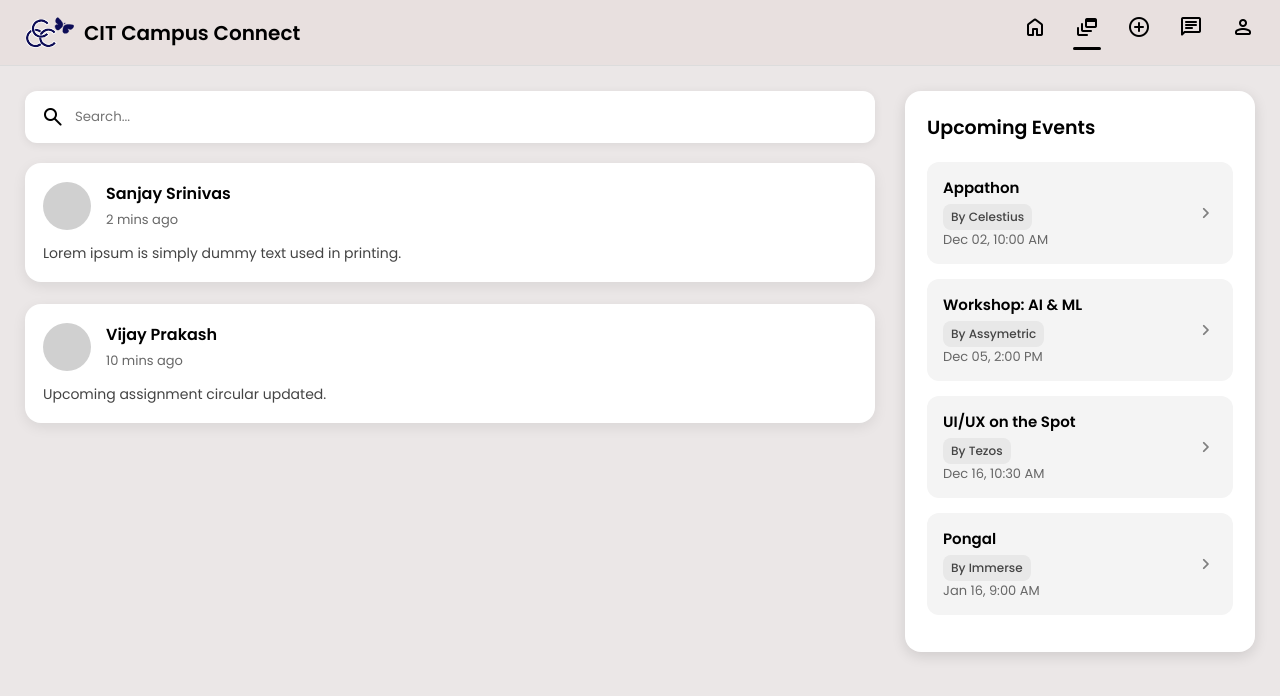
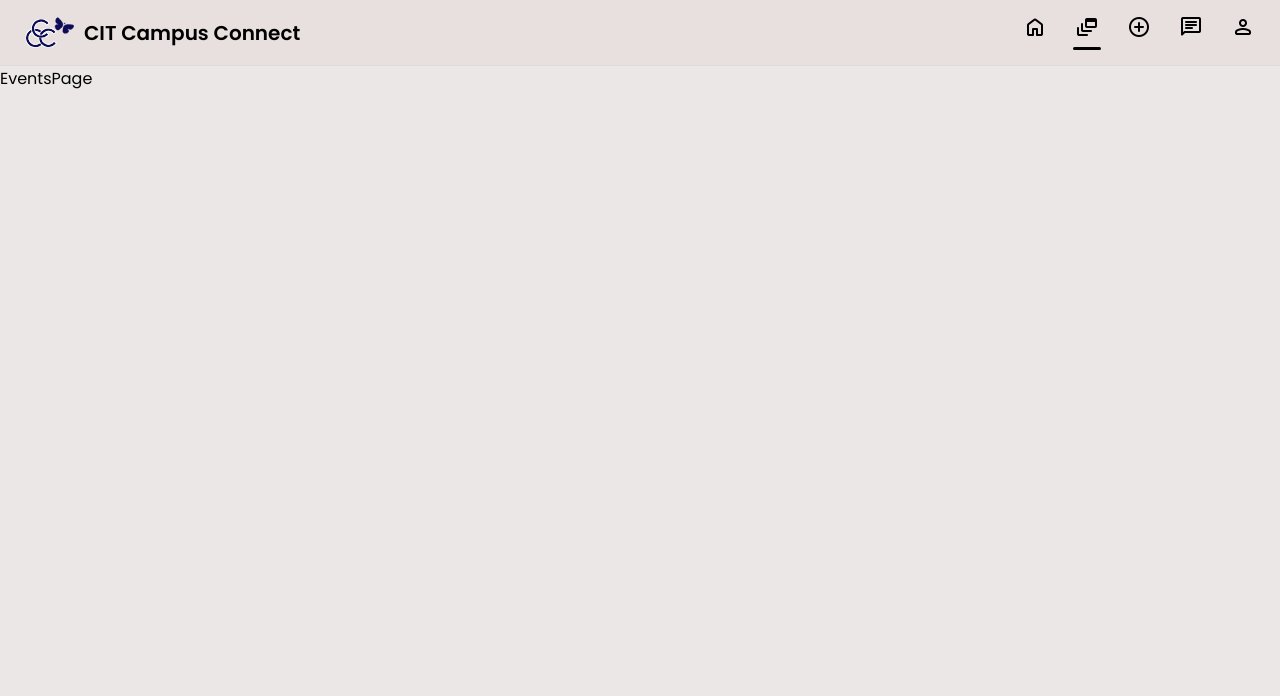
Before and after one commit to VigneshwaranK08/CitCampusConnect, a React (Vite) app: page / in a window 1280 px wide. Both pictures are taken after a click on the element "dynamic_feed". Shown: the top 696 px of the page. Built offline with nearby package versions, Linux system fonts and the light colour scheme.

Commit message:
Addded eventpage | implemented Conditional rendering

```diff
--- a/src/App.jsx
+++ b/src/App.jsx
@@ -1,41 +1,19 @@
+import { useState } from "react";
 import Navbar from "./components/Navbar";
-import SearchBar from "./components/SearchBar";
-import PostCard from "./components/PostCard";
-import EventsCard from "./components/EventsCard";
+import HomePage from "./components/HomePage";
+import EventsPage from "./components/EventsPage";
 
 function App() {
+
+  const [active, setActive] = useState('home')
+
   return (
     <div className="app-wrapper">
-      <Navbar />
+      <Navbar active={active} setActive={setActive} />
 
-      <div className="main-content">
-        <div className="feed-section">
-          <SearchBar />
+      {active === "home" && <HomePage />}
+      {active === "feed" && <EventsPage />}
 
-          <PostCard
-            title="Sanjay Srinivas"
-            time="2 mins ago"
-            text="Lorem ipsum is simply dummy text used in printing."
-          />
-          <PostCard
-            title="Vijay Prakash"
-            time="10 mins ago"
-            text="Upcoming assignment circular updated."
-          />
-        </div>
-
-        <div className="side-section">
-          <EventsCard
-    title="Upcoming Events"
-    events={[
-        { name: "Appathon", date: "Dec 02, 10:00 AM", club: "Celestius"},
-        { name: "Workshop: AI & ML", date: "Dec 05, 2:00 PM", club: "Assymetric" },
-        { name: "UI/UX on the Spot", date: "Dec 16, 10:30 AM", club: "Tezos"},
-        { name: "Pongal", date: "Jan 16, 9:00 AM", club: "Immerse"}
-    ]}
-/>
-        </div>
-      </div>
     </div>
   );
 }
--- /dev/null
+++ b/src/components/EventsPage.jsx
@@ -0,0 +1,9 @@
+import React from 'react'
+
+function EventsPage() {
+  return (
+    <div>EventsPage</div>
+  )
+}
+
+export default EventsPage
--- /dev/null
+++ b/src/components/HomePage.jsx
@@ -0,0 +1,39 @@
+import React from 'react'
+import SearchBar from "./SearchBar";
+import PostCard from "./PostCard";
+import EventsCard from "./EventsCard";
+
+function HomePage() {
+  return (
+    <div className="main-content">
+        <div className="feed-section">
+          <SearchBar />
+
+          <PostCard
+            title="Sanjay Srinivas"
+            time="2 mins ago"
+            text="Lorem ipsum is simply dummy text used in printing."
+          />
+          <PostCard
+            title="Vijay Prakash"
+            time="10 mins ago"
+            text="Upcoming assignment circular updated."
+          />
+        </div>
+
+        <div className="side-section">
+          <EventsCard
+    title="Upcoming Events"
+    events={[
+        { name: "Appathon", date: "Dec 02, 10:00 AM", club: "Celestius"},
+        { name: "Workshop: AI & ML", date: "Dec 05, 2:00 PM", club: "Assymetric" },
+        { name: "UI/UX on the Spot", date: "Dec 16, 10:30 AM", club: "Tezos"},
+        { name: "Pongal", date: "Jan 16, 9:00 AM", club: "Immerse"}
+    ]}
+/>
+        </div>
+      </div>
+  )
+}
+
+export default HomePage
--- a/src/components/Navbar.jsx
+++ b/src/components/Navbar.jsx
@@ -1,8 +1,6 @@
-import { useState } from "react";
 import logo from "../assets/Group-3.svg"
 
-export default function Navbar() {
-  const [active, setActive] = useState("home");
+export default function Navbar({ active, setActive }) {
 
   return (
     <nav className="navbar">
```
